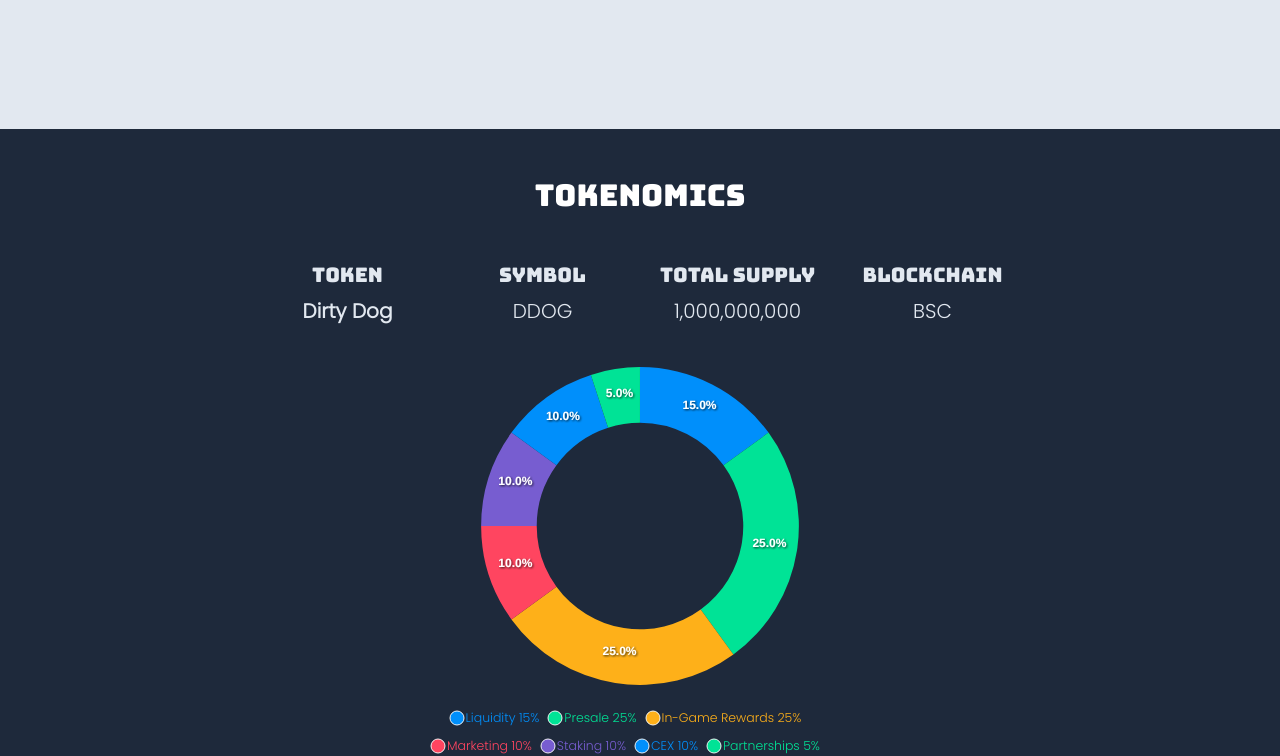
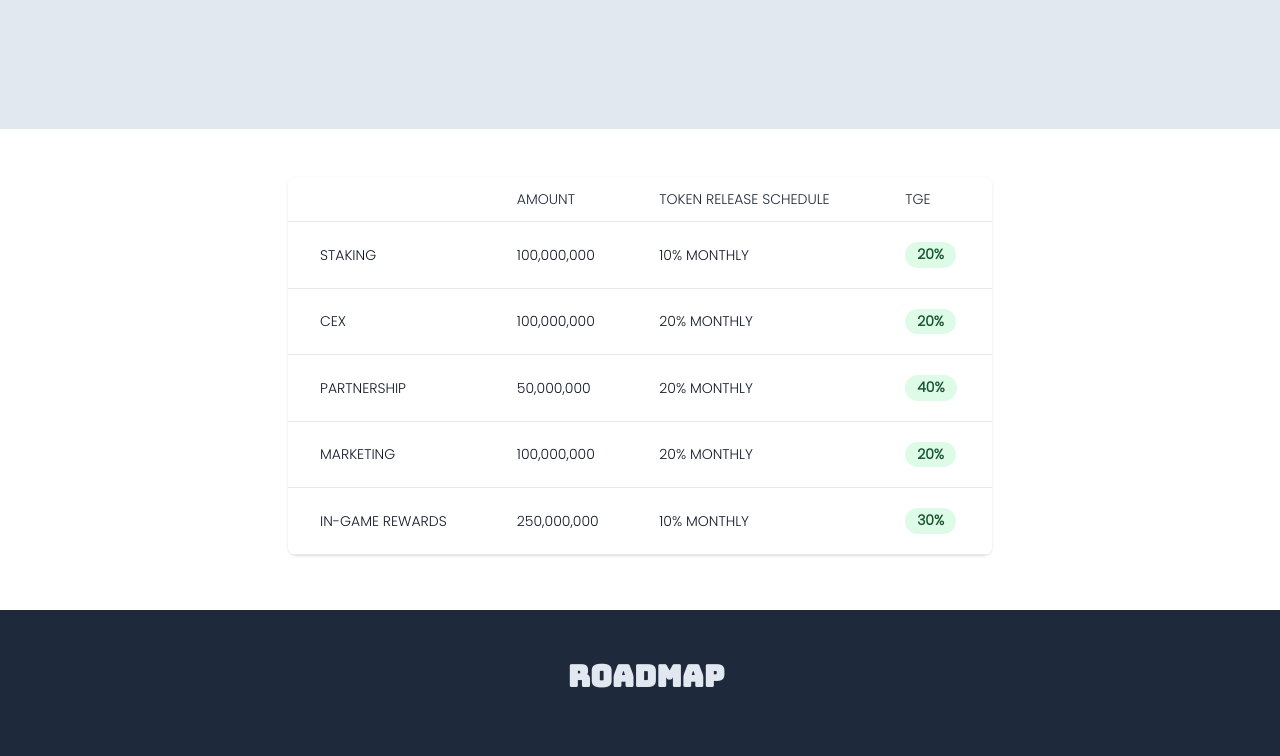
Before and after one commit to talhapro/dirtyDa, a React (Create React App) app: page / in a window 1280 px wide. Shown: the part 1740-2496 px from the top of the page. Built offline with nearby package versions, Linux system fonts and the light colour scheme.

Commit message:
fifth commit

```diff
--- a/src/components/Chart3D.jsx
+++ b/src/components/Chart3D.jsx
@@ -31,7 +31,6 @@ const DoughnutChart = () => {
       fontSize: "12.5px",
       fontFamily: "Poppins",
       fontWeight: 500,
-      width: 450,
       height: undefined,
       labels: {
         colors: ["#FFF"],
--- a/src/components/Home.jsx
+++ b/src/components/Home.jsx
@@ -9,7 +9,7 @@ const Home = () => {
   return (
     <>
       <Header />
-     <DoughnutChart />
+     {/* <DoughnutChart /> */}
      <TokenData />
      <Roadmap />
     </>
```
